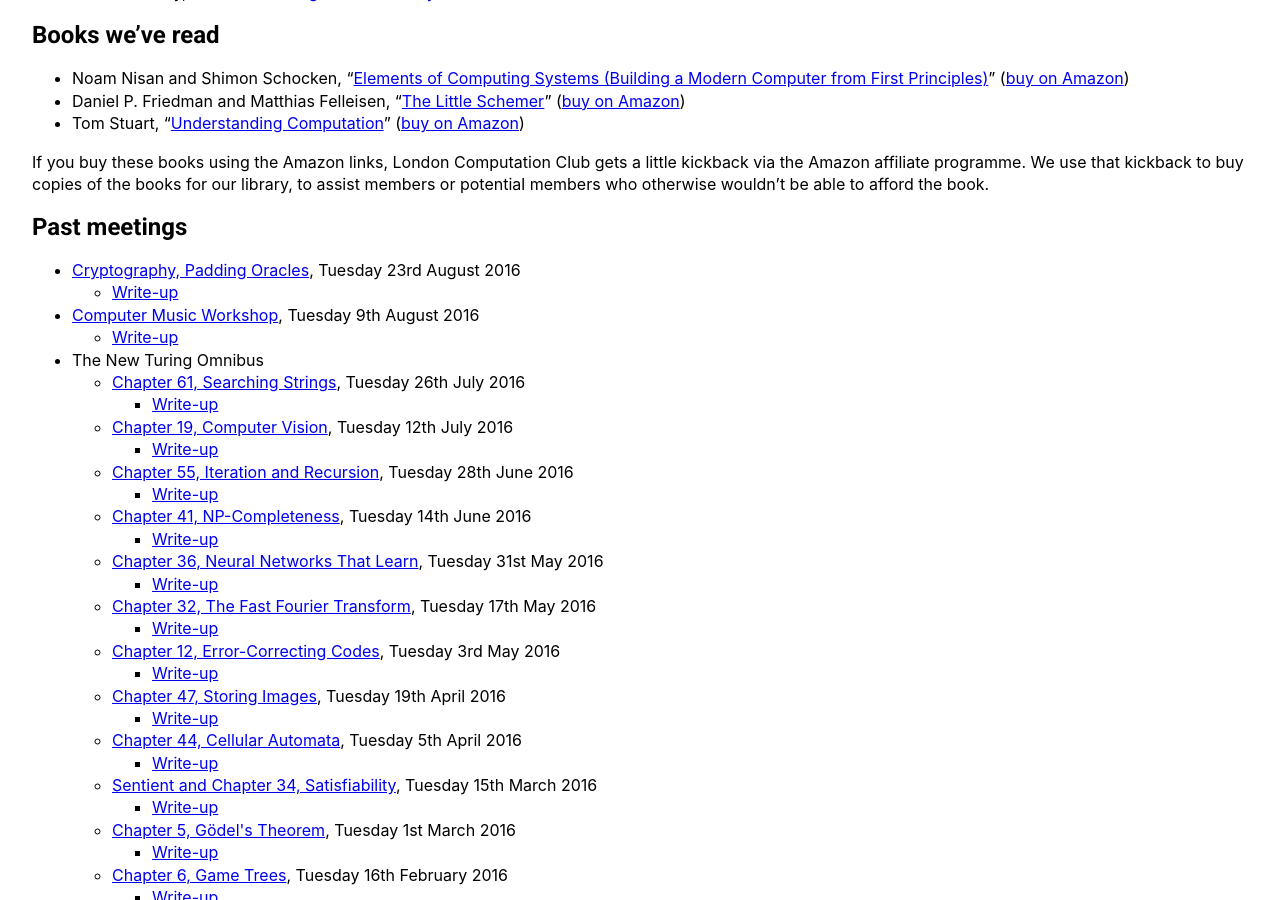
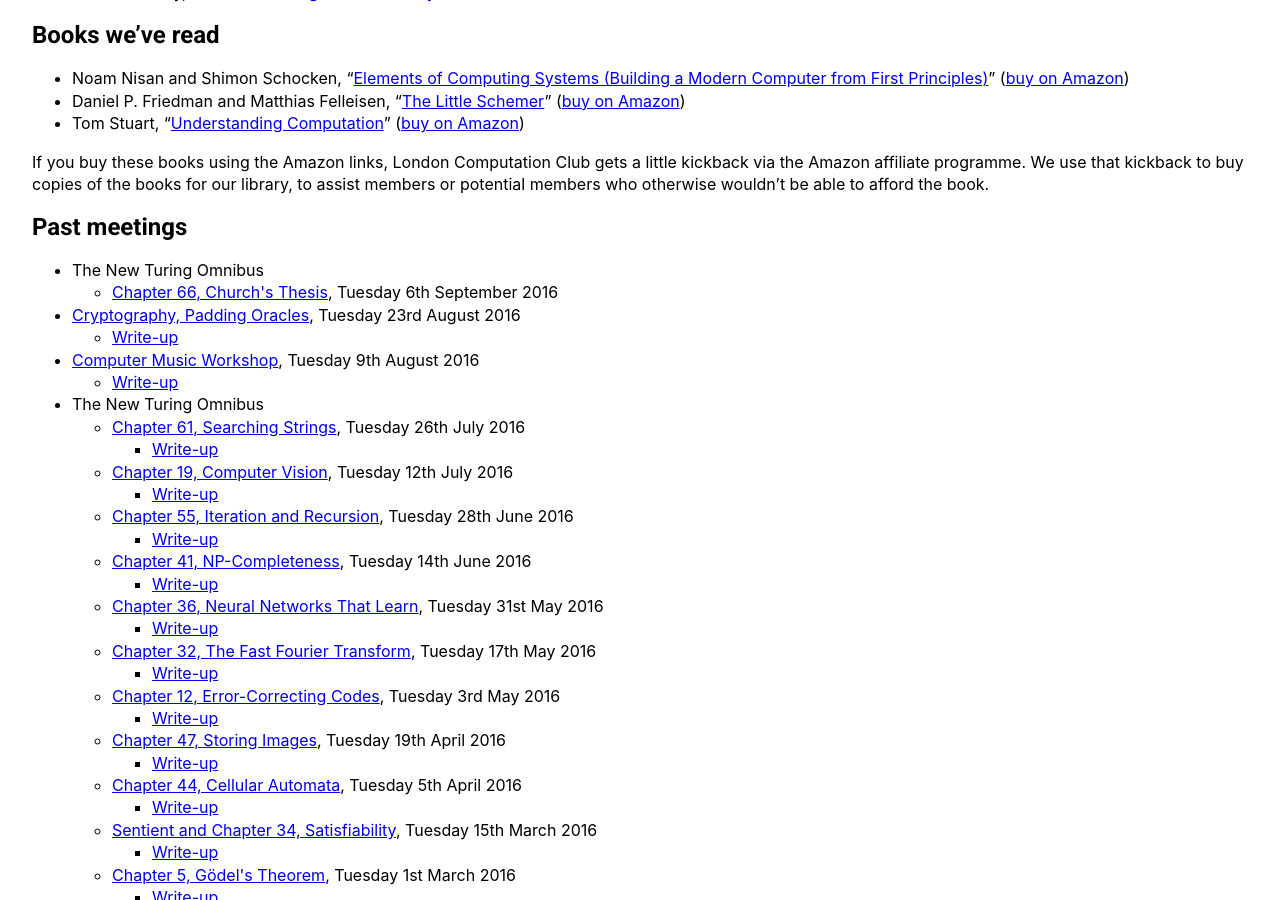
Before and after one commit to computationclub/computationclub.github.io, a Jekyll site: the page built from index.html, in a window 1280 px wide and 900 px high, scrolled down 788 px. Built offline with Jekyll 4.4.1, drawn with Linux system fonts in a browser that asks for light colours.

Commit message:
Update meetings.yml

```diff
--- a/_data/meetings.yml
+++ b/_data/meetings.yml
@@ -1,3 +1,8 @@
+- date: 2016-09-06
+  title: "Chapter 66, Church's Thesis"
+  url: http://lanyrd.com/2016/london-computation-club-churchs-thesis/
+  book: The New Turing Omnibus
+
 - date: 2016-08-23
   title: "Cryptography, Padding Oracles"
   url: http://lanyrd.com/2016/london-computation-club-august/
```
